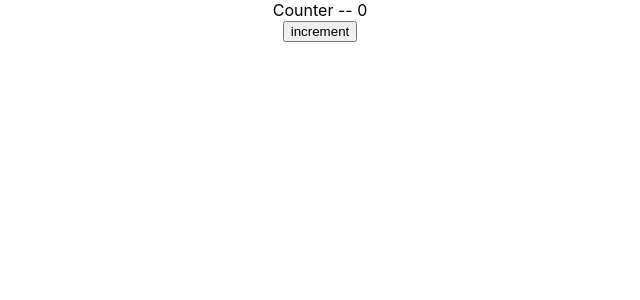
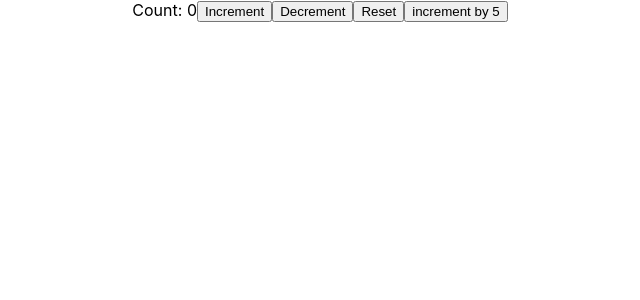
Before and after one commit to abdultanveer/harman-react, a React (Create React App) app: page / in a window 1280 px wide. Shown: the top 300 px of the page, without its empty margins (320-960 px from the left). Built offline with nearby package versions, Linux system fonts and the light colour scheme.

Commit message:
useState prevState

```diff
--- a/src/App.js
+++ b/src/App.js
@@ -1,12 +1,7 @@
 import './App.css';
-import ClassClick from './components/ClassClick';
-import Counter from './components/Counter';
-import FunctionalClick from './components/FunctionalClick';
-import Greet from './components/Greet'
-import HookCounter from './components/HookCounter';
-import NameList from './components/NameList';
-import UserGreeting from './components/UserGreeting';
-import Welcome from './components/Welcome';
+
+import HookCounter from './components/hooks/HookCounter';
+import HookCountertwo from './components/hooks/HookCountertwo';
 
 
 function App() {
@@ -15,7 +10,7 @@
   return (
     <div className="App">
 
-   <HookCounter/>
+      <HookCountertwo />
 
 
     </div>
--- /dev/null
+++ b/src/components/hooks/HookCountertwo.js
@@ -0,0 +1,24 @@
+import React, { useState } from 'react'
+
+function HookCountertwo() {
+    const initialCount = 0
+    const [count, setCount] = useState(initialCount)
+
+    const incrementFive = () => {
+        for (let i = 0; i < 5; i++) {
+            setCount(count + 1)
+        }
+    }
+
+    return (
+        <div>
+            Count: {count}
+            <button onClick={() => setCount(count + 1)}>Increment</button>
+            <button onClick={() => setCount(count - 1)}>Decrement</button>
+            <button onClick={() => setCount(initialCount)}>Reset</button>
+            <button onClick={incrementFive}> increment by 5</button>
+        </div>
+    )
+}
+
+export default HookCountertwo
```
Also changed, not shown: src/components/hooks/HookCounter.js (renamed from src/components/HookCounter.js).
